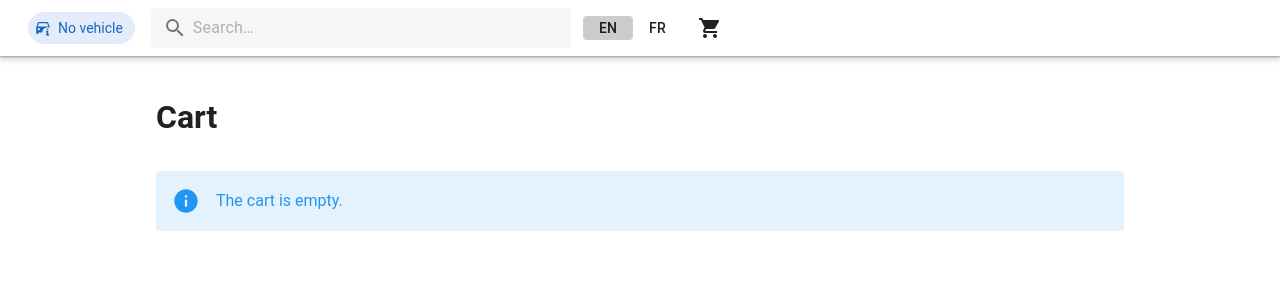
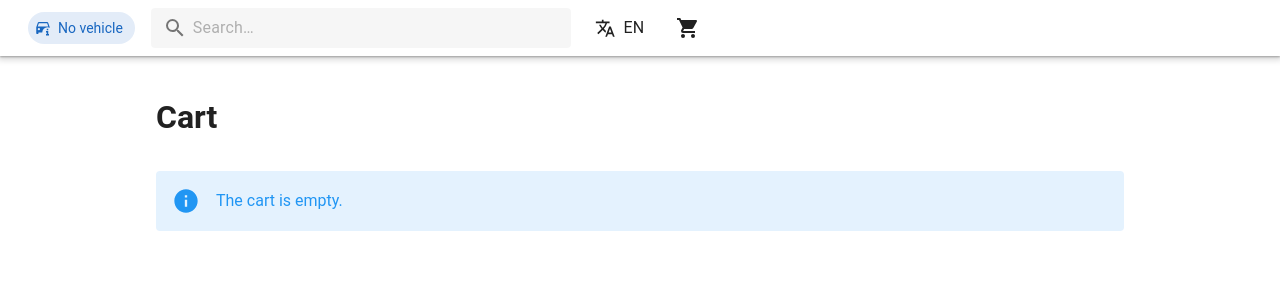
Before and after one commit to Bakeneko/open-niscat, a Vue app in the folder web/: page /cart in a window 1280 px wide. Shown: the top 300 px of the page. Built offline with nearby package versions, Linux system fonts and the light colour scheme.

Commit message:
feat(web): language menu in the header

```diff
--- a/web/src/components/AppHeader.vue
+++ b/web/src/components/AppHeader.vue
@@ -1,5 +1,5 @@
 <script setup lang="ts">
-import { mdiCart, mdiMagnify } from '@mdi/js'
+import { mdiCart, mdiCheck, mdiMagnify, mdiTranslate } from '@mdi/js'
 import { ref, watch } from 'vue'
 import { useI18n } from 'vue-i18n'
 import { useRoute, useRouter } from 'vue-router'
@@ -66,20 +66,38 @@ function search() {
     >
       <v-icon :icon="mdiMagnify" />
     </v-btn>
-    <div class="mx-1 d-flex">
+    <v-menu>
+      <template #activator="{ props: menu }">
         <v-btn
+          v-bind="menu"
+          :prepend-icon="mdiTranslate"
+          variant="text"
+          min-width="0"
+          class="mx-1"
+          :title="t('lang.label')"
+          :aria-label="t('lang.label')"
+        >
+          {{ lang.toUpperCase() }}
+        </v-btn>
+      </template>
+      <v-list density="compact">
+        <v-list-item
           v-for="l in langs"
           :key="l"
           :to="switchLang(route.fullPath, l)"
           :active="lang === l"
-        :variant="lang === l ? 'tonal' : 'text'"
-        density="compact"
-        min-width="0"
           @click="rememberLang(l)"
         >
-        {{ l.toUpperCase() }}
-      </v-btn>
-    </div>
+          <template #prepend>
+            <span class="lang-code">{{ l.toUpperCase() }}</span>
+          </template>
+          <v-list-item-title>{{ t(`lang.${l}`) }}</v-list-item-title>
+          <template v-if="lang === l" #append>
+            <v-icon :icon="mdiCheck" size="small" />
+          </template>
+        </v-list-item>
+      </v-list>
+    </v-menu>
     <v-btn icon :title="t('nav.cart')" :aria-label="t('nav.cart')" @click="emit('cart')">
       <v-badge :content="cart.count.value" :model-value="cart.count.value > 0" color="primary">
         <v-icon :icon="mdiCart" />
--- a/web/src/i18n/en.ts
+++ b/web/src/i18n/en.ts
@@ -21,6 +21,7 @@ export const en = {
     history: 'Recently viewed',
     searchLabel: 'Search parts or sections',
   },
+  lang: { label: 'Language', en: 'English', fr: 'French' },
   scope: {
     none: 'No vehicle',
     choose: 'Choose a vehicle',
--- a/web/src/i18n/fr.ts
+++ b/web/src/i18n/fr.ts
@@ -23,6 +23,7 @@ export const fr: typeof en = {
     history: 'Consultés récemment',
     searchLabel: 'Rechercher des pièces ou des sections',
   },
+  lang: { label: 'Langue', en: 'Anglais', fr: 'Français' },
   scope: {
     none: 'Aucun véhicule',
     choose: 'Choisir un véhicule',
--- a/web/src/styles/app.css
+++ b/web/src/styles/app.css
@@ -1,6 +1,11 @@
 .brand {
   color: inherit;
   text-decoration: none;
+  font-weight: 600;
+}
+.lang-code {
+  display: inline-block;
+  min-width: 2.2em;
   font-weight: 600;
 }
 .header-search {
```
Lines whose indentation alone changed are shown as unchanged.
